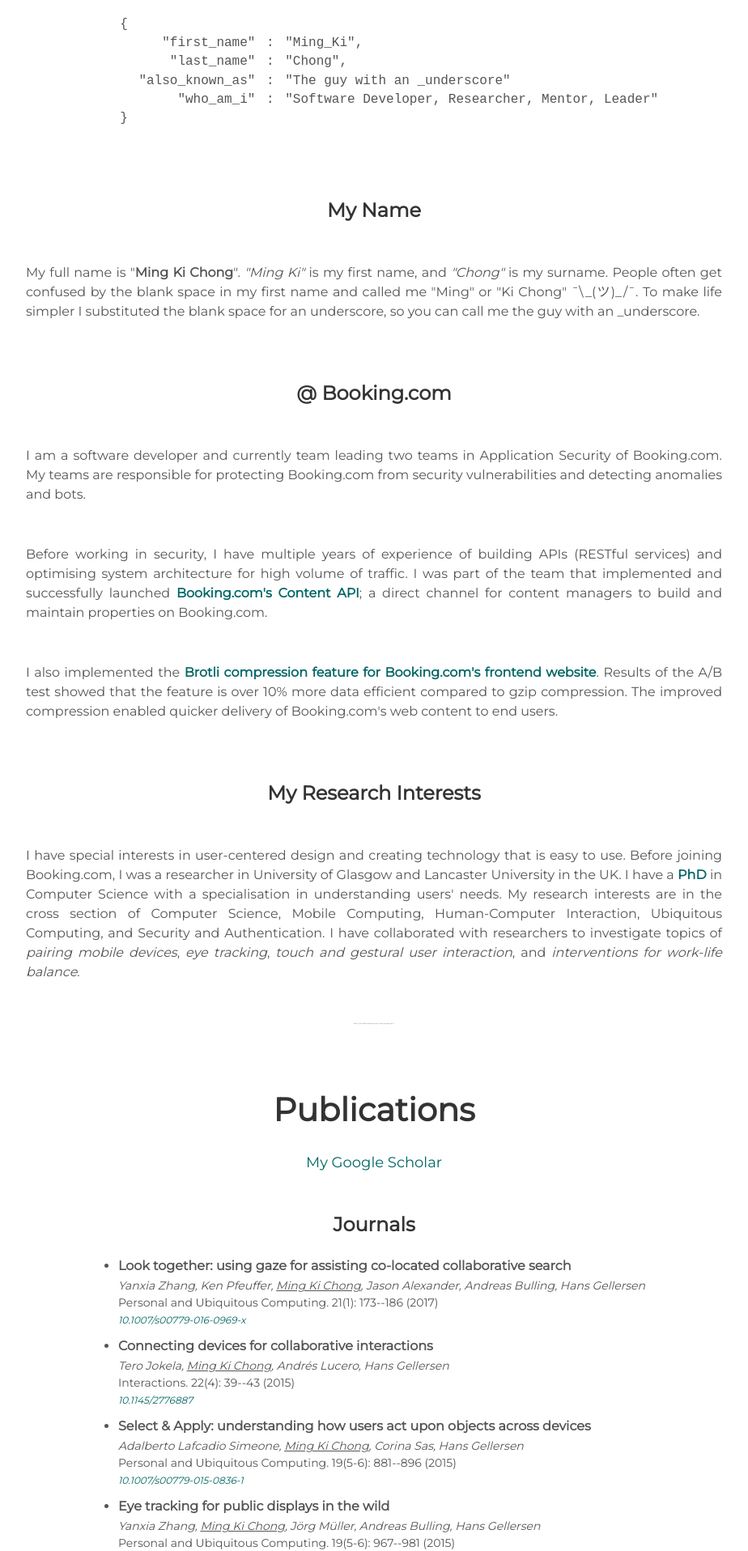
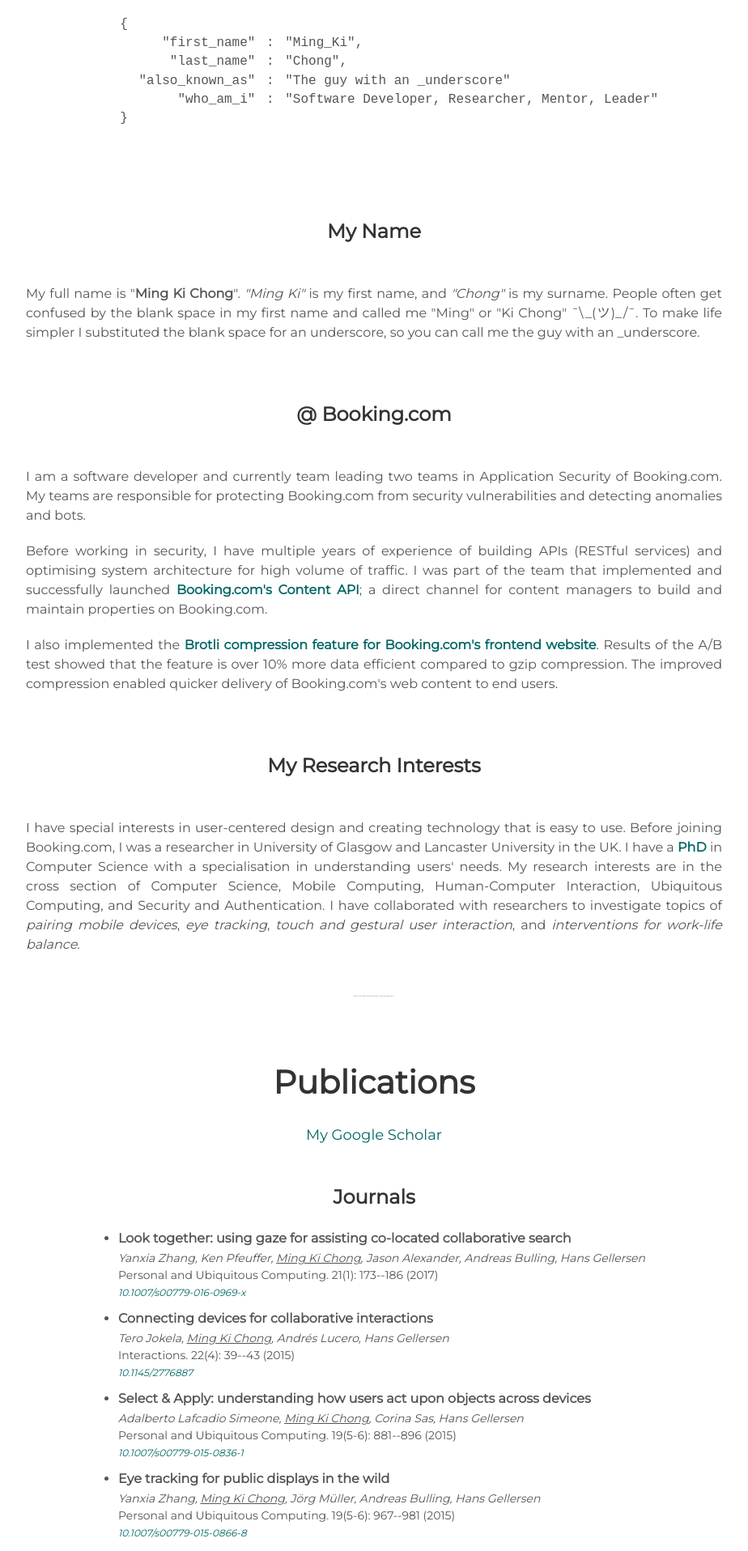
Before and after one commit to mingkichong/mingkichong.github.io, a Jekyll site: the page built from index.html, in a window 1280 px wide. Shown: the part 1311-3227 px from the top of the page at 81% size, without its empty margins (178-1102 px from the left). Built offline with Jekyll 4.4.1, drawn with Linux system fonts in a browser that asks for light colours.

Commit message:
edited vertical spacing for about section

```diff
--- a/_includes/about.html
+++ b/_includes/about.html
@@ -29,7 +29,7 @@
     </table>
   </pre>
 </div>
-<div class="user-details">
+<div class="about_user-details">
   <h3> My Name </h3>
 </div>
 <div class="about_details">
@@ -38,20 +38,20 @@
   People often get confused by the blank space in my first name and called me "Ming" or "Ki Chong" ¯\_(ツ)_/¯.
   To make life simpler I substituted the blank space for an underscore, so you can call me the guy with an _underscore.
 </div>
-<div class="user-details">
+<div class="about_user-details">
   <h3> @ Booking.com </h3>
 </div>
-<div class="about_details">
+<div class="about_details_booking">
   I am a software developer and currently team leading two teams in Application Security of Booking.com.
   My teams are responsible for protecting Booking.com from security vulnerabilities and detecting anomalies and bots.
 </div>
-<div class="about_details">
+<div class="about_details_booking">
   Before working in security, I have multiple years of experience of building APIs (RESTful services) and optimising system architecture for high volume of traffic. I was part of the team that implemented and successfully launched <span id="about_link"><a href="https://news.booking.com/bookingcom-launches-new-content-api-for--accommodations-channel-managers-and-content-providers/" target="_blank">Booking.com's Content API</a></span>; a direct channel for content managers to build and maintain properties on Booking.com.
 </div>
-<div class="about_details">
+<div class="about_details_booking">
   I also implemented the <span id="about_link"><a href="./assets/pic/brotli.png" data-lightbox="brotli" data-title="When a Booking.com's webpage responds with a header of 'Content-Encoding: br', the brotli compression feature is enabled for that page.">Brotli compression feature for Booking.com's frontend website</a></span>. Results of the A/B test showed that the feature is over 10% more data efficient compared to gzip compression. The improved compression enabled quicker delivery of Booking.com's web content to end users.
 </div>
-<div class="user-details">
+<div class="about_user-details">
   <h3> My Research Interests </h3>
 </div>
 <div class="about_details">
--- a/assets/css/about.css
+++ b/assets/css/about.css
@@ -23,6 +23,16 @@
     margin-bottom: var(--about-vertical-margin);
 }
 
+.about_details_booking{
+    font-size: 16px;
+    text-align:justify;
+    padding-left: var(--about-vertical-margin);
+    padding-right: var(--about-vertical-margin);
+    margin-top: 20px;
+    margin-bottom: 20px;
+
+}
+
 .about_table {
     padding-left: 17%;
     text-align: left;
@@ -39,6 +49,15 @@
     text-align: center;
 }
 
+.about_user-details{
+    text-align:center;
+    margin:5px auto;
+    margin-bottom: var(--about-vertical-margin);
+    margin-top: var(--about-vertical-margin);
+
+
+}
+
 #about_link {
     font-weight: bold;
 }
```
